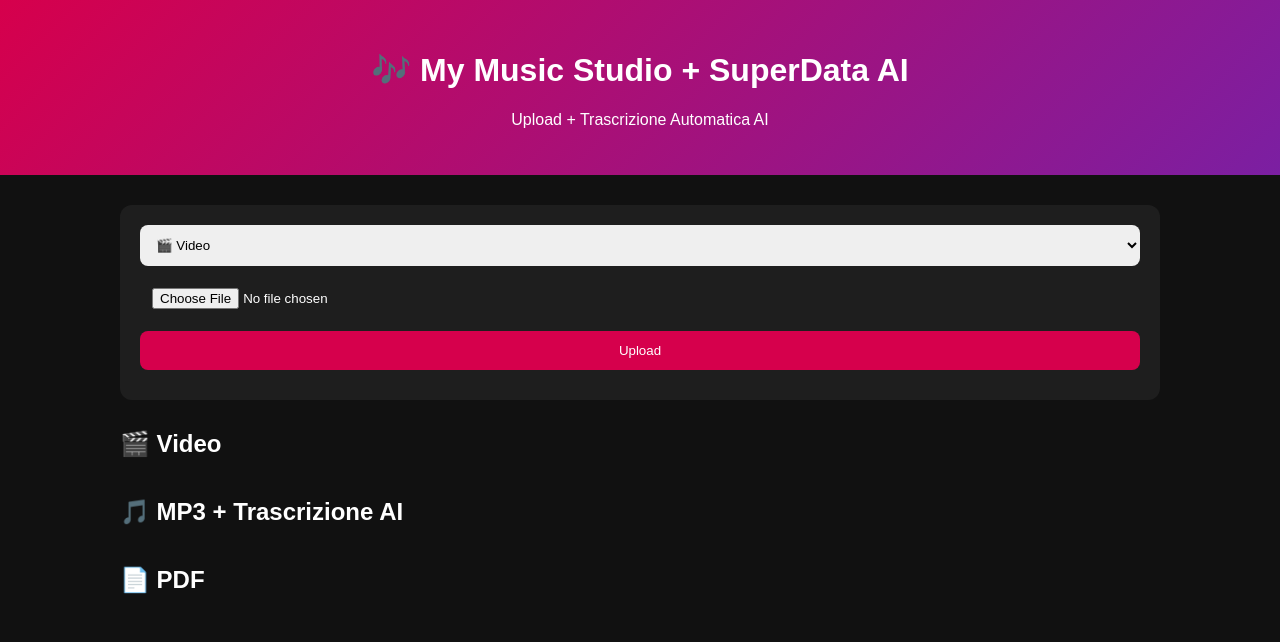
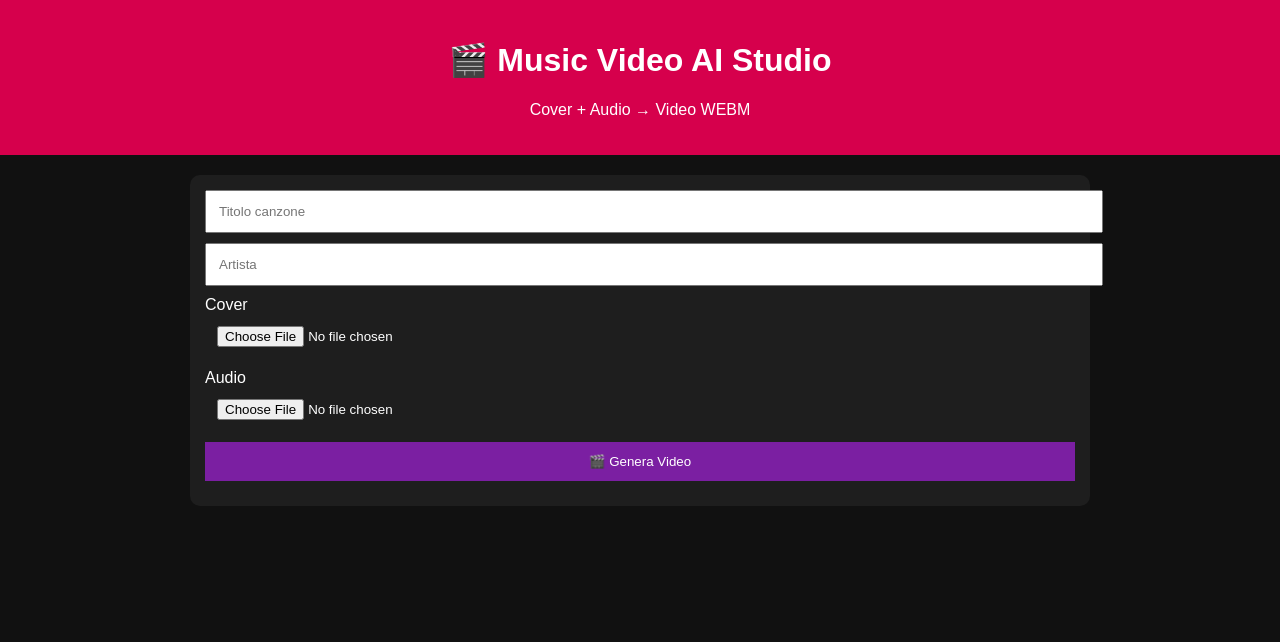
Before and after one commit to mmusafiri98/hobson-steve-my-music-track, a PHP site: page / in a window 1280 px wide. Shown: the top 642 px of the page. Run offline with PHP 8.4, Linux system fonts and the light colour scheme.

Commit message:
Refactor file upload and directory creation logic

```diff
--- a/index.php
+++ b/index.php
@@ -1,170 +1,154 @@
 <?php
 /* ================= CONFIG ================= */
-$baseDir = __DIR__ . "/uploads";
-$dirs = [
-    "video" => "$baseDir/videos",
-    "mp3"   => "$baseDir/mp3",
-    "pdf"   => "$baseDir/pdf",
-    "text"  => "$baseDir/transcriptions"
-];
+$dataFile = "data.json";
+$uploadDir = "uploads";
+$videoDir = "$uploadDir/videos";
+$coverDir = "$uploadDir/covers";
+$textDir  = "$uploadDir/transcriptions";
 
-foreach ($dirs as $d) {
-    if (!is_dir($d)) mkdir($d, 0777, true);
-}
+foreach([$uploadDir,$videoDir,$coverDir,$textDir] as $d)
+    if(!is_dir($d)) mkdir($d,0777,true);
 
-/* ================= SUPERDATA AI API FUNCTION ================= */
-/* Qui puoi collegare una vera API esterna */
-function superdata_ai_transcribe($filePath) {
+$data = file_exists($dataFile) ? json_decode(file_get_contents($dataFile),true) : [];
 
-    $apiKey = "sd_2e33ada3c7fabb785c23cc14fe8420a7";
-    $endpoint = "https://api.superdata.ai/v1/transcribe";
+/* ================= UPLOAD VIDEO ================= */
+if($_SERVER["REQUEST_METHOD"]==="POST" && isset($_FILES["video"])){
 
-    // ESEMPIO chiamata API reale (commentata)
-    /*
-    $ch = curl_init();
-    curl_setopt($ch, CURLOPT_URL, $endpoint);
-    curl_setopt($ch, CURLOPT_RETURNTRANSFER, true);
-    curl_setopt($ch, CURLOPT_POST, true);
-    curl_setopt($ch, CURLOPT_HTTPHEADER, [
-        "Authorization: Bearer $apiKey"
-    ]);
-    curl_setopt($ch, CURLOPT_POSTFIELDS, [
-        "file" => new CURLFile($filePath)
-    ]);
-    $response = curl_exec($ch);
-    curl_close($ch);
+    $id = time();
+    $title = $_POST["title"];
+    $artist = $_POST["artist"];
 
-    $data = json_decode($response, true);
-    return $data["text"];
-    */
+    $videoName = "$id.webm";
+    $coverName = "$id.jpg";
 
-    // VERSIONE DEMO LOCALE (simulazione AI)
-    return "Trascrizione AI simulata:\n\nQuesto è un esempio di testo generato automaticamente dall'intelligenza artificiale analizzando l'audio caricato.";
-}
+    move_uploaded_file($_FILES["video"]["tmp_name"], "$videoDir/$videoName");
+    move_uploaded_file($_FILES["cover"]["tmp_name"], "$coverDir/$coverName");
 
-/* ================= UPLOAD ================= */
-if ($_SERVER["REQUEST_METHOD"] === "POST" && isset($_FILES["file"])) {
+    $data[$id] = [
+        "title"=>$title,
+        "artist"=>$artist,
+        "video"=>$videoName,
+        "cover"=>$coverName
+    ];
 
-    $type = $_POST["type"];
-    if (!isset($dirs[$type])) exit;
-
-    $name = time() . "_" . basename($_FILES["file"]["name"]);
-    $targetPath = $dirs[$type] . "/" . $name;
-
-    move_uploaded_file($_FILES["file"]["tmp_name"], $targetPath);
-
-    // Se è un MP3 → trascrizione automatica
-    if ($type === "mp3") {
-        $text = superdata_ai_transcribe($targetPath);
-        file_put_contents($dirs["text"] . "/" . $name . ".txt", $text);
-    }
-
-    header("Location: index.php");
-    exit;
-}
-
-/* ================= DELETE ================= */
-if (isset($_GET["delete"])) {
-    $file = realpath($_GET["delete"]);
-    if ($file && str_starts_with($file, realpath($baseDir))) {
-        unlink($file);
-    }
-    header("Location: index.php");
-    exit;
-}
-
-/* ================= READ FILES ================= */
-function listFiles($dir) {
-    return array_values(array_filter(glob($dir . "/*"), "is_file"));
+    file_put_contents($dataFile, json_encode($data,JSON_PRETTY_PRINT));
+    exit("OK");
 }
 ?>
 <!DOCTYPE html>
 <html lang="it">
 <head>
 <meta charset="UTF-8">
-<title>My Music Studio AI</title>
-<meta name="viewport" content="width=device-width, initial-scale=1.0">
+<title>Music Video AI Studio</title>
+<meta name="viewport" content="width=device-width,initial-scale=1.0">
 <style>
-*{box-sizing:border-box;font-family:Arial}
-body{margin:0;background:#111;color:#fff}
-header{padding:30px;text-align:center;background:linear-gradient(135deg,#d6004c,#7b1fa2)}
-.container{max-width:1100px;margin:auto;padding:30px}
-.upload{background:#1e1e1e;padding:20px;border-radius:12px;margin-bottom:30px}
-input,select,button{width:100%;padding:12px;margin-bottom:10px;border:none;border-radius:8px}
-button{background:#d6004c;color:#fff;cursor:pointer}
-.grid{display:grid;grid-template-columns:repeat(auto-fill,minmax(300px,1fr));gap:15px}
-.card{background:#1e1e1e;border-radius:12px;padding:15px}
-a{color:#ff5c8a;text-decoration:none}
-.transcription{background:#000;padding:10px;border-radius:8px;margin-top:10px;font-size:14px;white-space:pre-wrap}
+body{background:#111;color:#fff;font-family:Arial;margin:0}
+header{padding:20px;text-align:center;background:#d6004c}
+.container{max-width:900px;margin:auto;padding:20px}
+input,button{width:100%;padding:12px;margin-bottom:10px}
+button{background:#7b1fa2;color:#fff;border:none}
+.card{background:#1e1e1e;padding:15px;border-radius:10px;margin-bottom:20px}
+video{width:100%;border-radius:10px}
 </style>
 </head>
-
 <body>
 
 <header>
-<h1>🎶 My Music Studio + SuperData AI</h1>
-<p>Upload + Trascrizione Automatica AI</p>
+<h1>🎬 Music Video AI Studio</h1>
+<p>Cover + Audio → Video WEBM</p>
 </header>
 
 <div class="container">
 
-<div class="upload">
-<form method="post" enctype="multipart/form-data">
-<select name="type">
-<option value="video">🎬 Video</option>
-<option value="mp3">🎵 MP3 (con trascrizione AI)</option>
-<option value="pdf">📄 PDF</option>
-</select>
-<input type="file" name="file" required>
-<button>Upload</button>
-</form>
+<div class="card">
+<input id="title" placeholder="Titolo canzone">
+<input id="artist" placeholder="Artista">
+<label>Cover</label>
+<input type="file" id="cover" accept="image/*">
+<label>Audio</label>
+<input type="file" id="audio" accept="audio/*">
+<button onclick="createVideo()">🎬 Genera Video</button>
 </div>
 
-<!-- VIDEO -->
-<h2>🎬 Video</h2>
-<div class="grid">
-<?php foreach(listFiles($dirs["video"]) as $f): ?>
+<?php foreach($data as $v): ?>
 <div class="card">
-<video src="<?= "uploads/videos/".basename($f) ?>" controls width="100%"></video>
-<a href="?delete=<?= $f ?>">🗑 Elimina</a>
+<h3><?= htmlspecialchars($v["title"]) ?></h3>
+<p><?= htmlspecialchars($v["artist"]) ?></p>
+<video controls>
+<source src="uploads/videos/<?= $v["video"] ?>" type="video/webm">
+</video>
 </div>
 <?php endforeach; ?>
+
 </div>
 
-<!-- MP3 + TRASCRIZIONE -->
-<h2>🎵 MP3 + Trascrizione AI</h2>
-<div class="grid">
-<?php foreach(listFiles($dirs["mp3"]) as $f): ?>
-<div class="card">
-<p><b><?= basename($f) ?></b></p>
-<audio src="<?= "uploads/mp3/".basename($f) ?>" controls></audio>
+<script>
+async function createVideo(){
 
-<?php
-$txtFile = $dirs["text"] . "/" . basename($f) . ".txt";
-if (file_exists($txtFile)):
-?>
-<div class="transcription">
-<?= htmlspecialchars(file_get_contents($txtFile)) ?>
-</div>
-<?php endif; ?>
+const title=titleInput=title.value
+const artistVal=artist.value
+const coverFile=cover.files[0]
+const audioFile=audio.files[0]
 
-<a href="?delete=<?= $f ?>">🗑 Elimina</a>
-</div>
-<?php endforeach; ?>
-</div>
+if(!title||!artistVal||!coverFile||!audioFile)
+return alert("Completa tutti i campi")
 
-<!-- PDF -->
-<h2>📄 PDF</h2>
-<div class="grid">
-<?php foreach(listFiles($dirs["pdf"]) as $f): ?>
-<div class="card">
-<p><?= basename($f) ?></p>
-<a href="<?= "uploads/pdf/".basename($f) ?>" target="_blank">Apri</a><br>
-<a href="?delete=<?= $f ?>">🗑 Elimina</a>
-</div>
-<?php endforeach; ?>
-</div>
+const canvas=document.createElement("canvas")
+canvas.width=1280
+canvas.height=720
+const ctx=canvas.getContext("2d")
 
-</div>
+const img=new Image()
+img.src=URL.createObjectURL(coverFile)
+await img.decode()
+
+const audioEl=new Audio(URL.createObjectURL(audioFile))
+const stream=canvas.captureStream(30)
+
+const ac=new AudioContext()
+const src=ac.createMediaElementSource(audioEl)
+const dest=ac.createMediaStreamDestination()
+src.connect(dest)
+src.connect(ac.destination)
+stream.addTrack(dest.stream.getAudioTracks()[0])
+
+const rec=new MediaRecorder(stream,{mimeType:"video/webm"})
+let chunks=[]
+
+rec.ondataavailable=e=>chunks.push(e.data)
+rec.onstop=async()=>{
+const videoBlob=new Blob(chunks,{type:"video/webm"})
+const fd=new FormData()
+fd.append("video",videoBlob)
+fd.append("cover",coverFile)
+fd.append("title",titleInput)
+fd.append("artist",artistVal)
+
+await fetch("",{method:"POST",body:fd})
+location.reload()
+}
+
+function draw(){
+ctx.drawImage(img,0,0,canvas.width,canvas.height)
+ctx.fillStyle="rgba(0,0,0,0.5)"
+ctx.fillRect(0,560,1280,160)
+ctx.fillStyle="#fff"
+ctx.font="48px Arial"
+ctx.textAlign="center"
+ctx.fillText(titleInput,640,620)
+ctx.font="32px Arial"
+ctx.fillText(artistVal,640,670)
+}
+
+const loop=setInterval(draw,1000/30)
+rec.start()
+audioEl.play()
+audioEl.onended=()=>{
+clearInterval(loop)
+rec.stop()
+}
+}
+</script>
+
 </body>
 </html>
```
